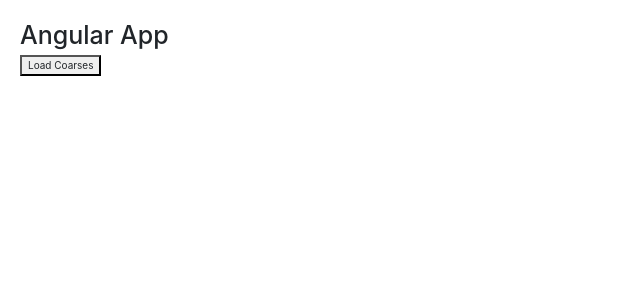
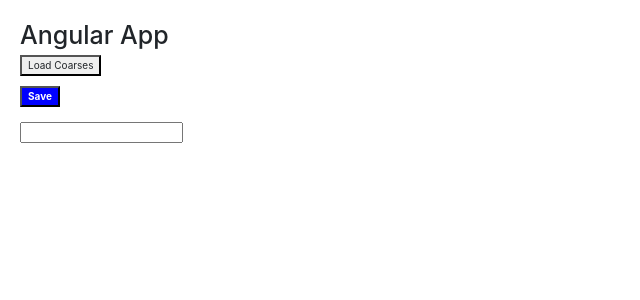
Before and after one commit to chiranjeev003/AngularLearning, an Angular app in the folder hello-world/: page / in a window 1280 px wide. Shown: the top 300 px of the page, without its empty margins (0-640 px from the left). Built offline with nearby package versions, Linux system fonts and the light colour scheme.

Commit message:
end of directives

```diff
--- a/hello-world/src/app/course-list/course-list.component.html
+++ b/hello-world/src/app/course-list/course-list.component.html
@@ -5,3 +5,24 @@
          <!-- <button (click)="onChange(course)">Remove</button> -->
     </li>
 </ul>
+<!--
+<button [style.backgroundColor]="canSave ? 'blue' : 'grey'"
+        [style.color]="canSave ? 'white' : 'black'"
+        [style.fontWeight]="canSave ? 'bold' : 'normal'" -->
+<button
+        [ngStyle]="{
+            'backgroundColor' : canSave ? 'blue' : 'grey',
+            'color' : canSave ? 'white' : 'black',
+            'fontWeight' : canSave ? 'bold' : 'normal'
+        }"> Save
+</button>
+
+<br>
+<br>
+
+<span>{{task.asignee?.name}}</span>
+
+
+<div>
+    <input type="text" [appInputFormat]="'BAKRI'"/>
+</div>
--- a/hello-world/src/app/course-list/course-list.component.ts
+++ b/hello-world/src/app/course-list/course-list.component.ts
@@ -18,6 +18,13 @@
   // onChange(course: ICourse){
   //   course.name = "Updated";
   // }
+
+  canSave=true;
+
+  task={
+    title: 'Job application',
+    asignee: null as any
+  }
 
   loadCoarses(){
     this.courses = [
--- a/hello-world/src/app/input-format.directive.ts
+++ b/hello-world/src/app/input-format.directive.ts
@@ -1,10 +1,25 @@
-import { Directive } from '@angular/core';
+import { Directive, ElementRef, HostListener, Input } from '@angular/core';
 
 @Directive({
   selector: '[appInputFormat]'
 })
 export class InputFormatDirective {
 
-  constructor() { }
+  constructor(private el: ElementRef) { }
+
+  @Input('appInputFormat') format : string;
+
+  @HostListener('focus') onFocus(){
+    console.log("on focus");
+  }
+  @HostListener('blur') onBlur (){
+    console.log("on blur");
+    let value: string = this.el.nativeElement.value;
+
+    if(this.format =='lowercase')
+    this.el.nativeElement.value = value.toLowerCase();
+    else
+    this.el.nativeElement.value = value.toUpperCase();
+  }
 
 }
```
